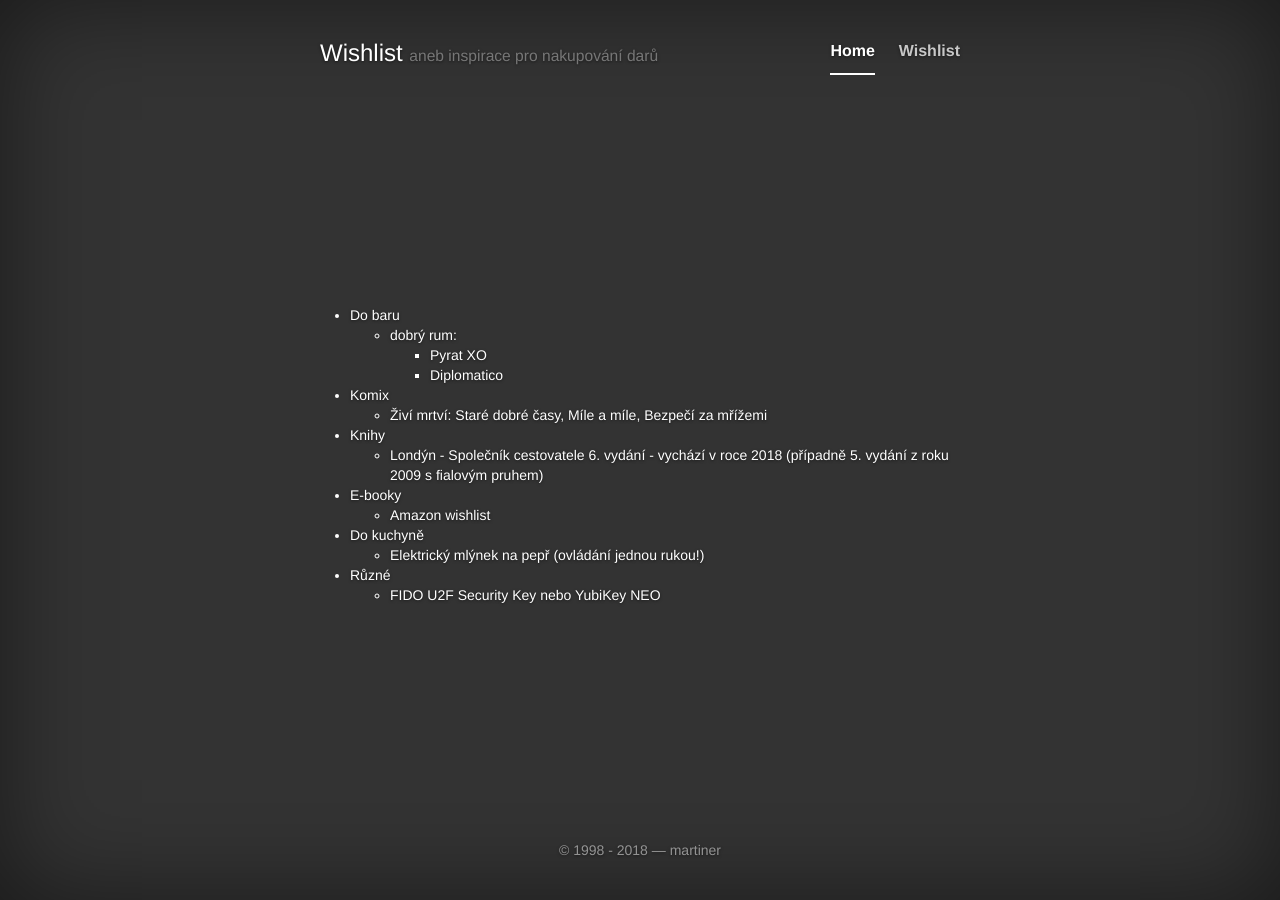
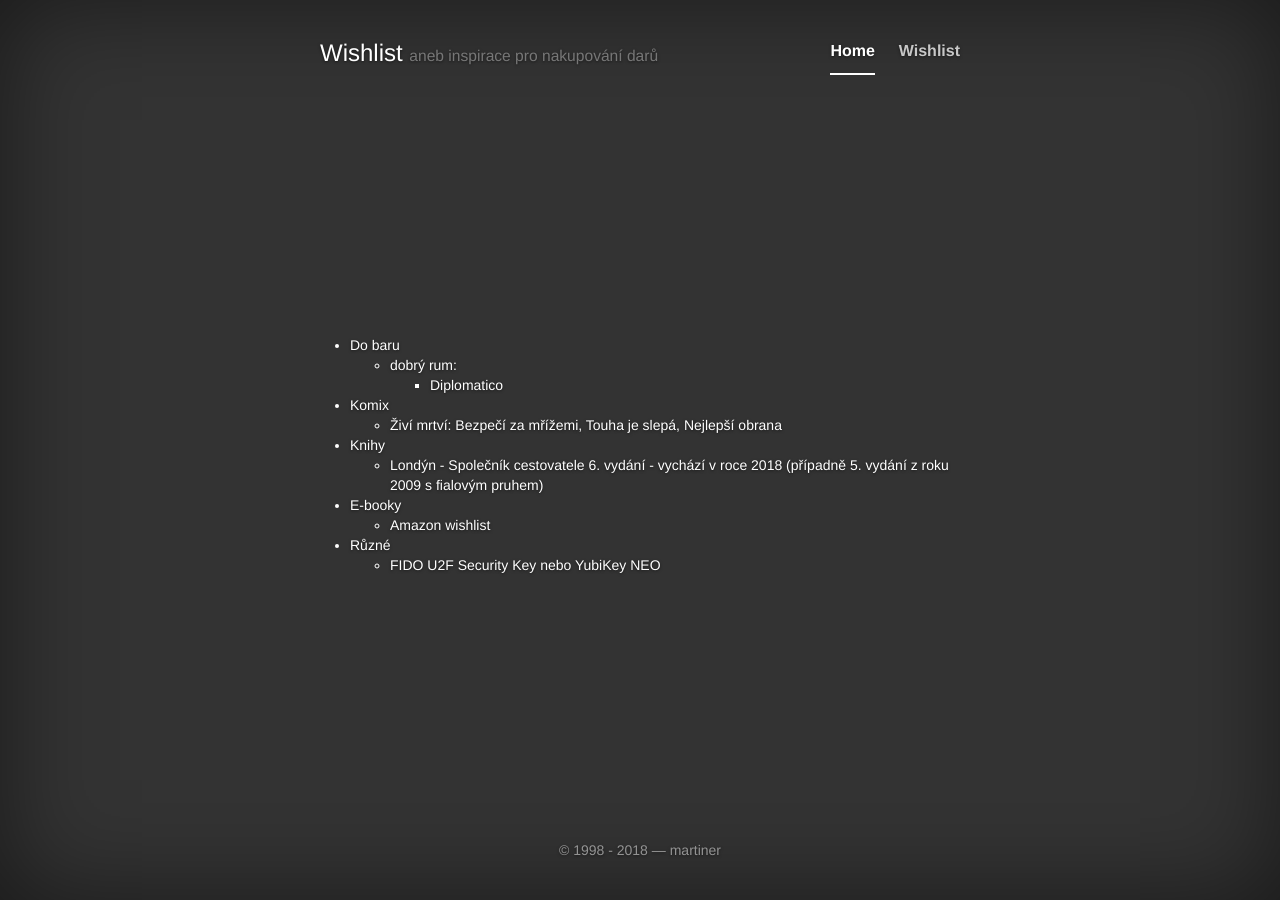
Before and after one commit to martiner/martiner.github.com, a Jekyll site: the page built from wishlist.html, in a window 1280 px wide. Built offline with Jekyll 4.4.1, drawn with Linux system fonts in a browser that asks for light colours; nearby versions of some CDN libraries.

Commit message:
chg: update

```diff
--- a/wishlist.html
+++ b/wishlist.html
@@ -8,7 +8,6 @@ redirect_from: /wishlist/
 <li>Do baru<ul>
 	<li>dobrý rum:
 	<ul>
-	<li><a href="https://www.eshop.maneo.cz/m/pyrat-xo-reserve-0-7l-40-ean10129-skup2Zn1ak6Zn1ak1.php?18_let=ano">Pyrat XO</a></li>
 	<li><a href="https://sortiment.makro.cz/cs/search/?q=diplomatico">Diplomatico</a></li>
 	<!--<li><a href="https://sortiment.makro.cz/cs/search/?q=zacapa">Zacapa</a></li>-->
 	<!--<li><a href="https://sortiment.makro.cz/cs/search/?q=dictador">Dictador</a>)</li>-->
@@ -17,9 +16,10 @@ redirect_from: /wishlist/
 
 <li>Komix<ul>
 	<li>Živí mrtví:
-		<a href="https://www.megaknihy.cz/komiks/64961-zivi-mrtvi-stare-dobre-casy.html">Staré dobré časy</a>,
-		<a href="https://www.megaknihy.cz/komiks/73444-zivi-mrtvi-mile-a-mile.html">Míle a míle</a>,
-		<a href="https://www.megaknihy.cz/komiks/95265-zivi-mrtvi-bezpeci-za-mrizemi.html">Bezpečí za mřížemi</a></li>
+		<a href="https://www.megaknihy.cz/komiks/95265-zivi-mrtvi-bezpeci-za-mrizemi.html">Bezpečí za mřížemi</a>,
+		<a href="https://www.megaknihy.cz/fantasy-scifi/137988-zivi-mrtvi-4-touha-je-slepa.html">Touha je slepá</a>,
+		<a href="https://www.megaknihy.cz/fantasy-scifi/139538-zivi-mrtvi-5-nejlepsi-obrana.html">Nejlepší obrana</a>
+	</li>
 	</ul></li>
 
 <li>Knihy<ul>
@@ -37,9 +37,6 @@ redirect_from: /wishlist/
 	<li><a href="http://www.betabrand.com/executive-pinstripe-hoodie.html">mikina Pinstripe Executive (šedá)</a></li>
 	</ul></li>-->
 
-<li>Do kuchyně<ul>
-	<li><a href="https://sortiment.makro.cz/cs/mlynek-na-pepr-elektrnerocel/159696p/">Elektrický mlýnek na pepř</a> (ovládání jednou rukou!)</li>
-	</ul></li>
 
 <li>Různé<ul>
 	<li><a href="http://www.amazon.com/gp/product/B00NLKA0D8">FIDO U2F Security Key</a> nebo
```
